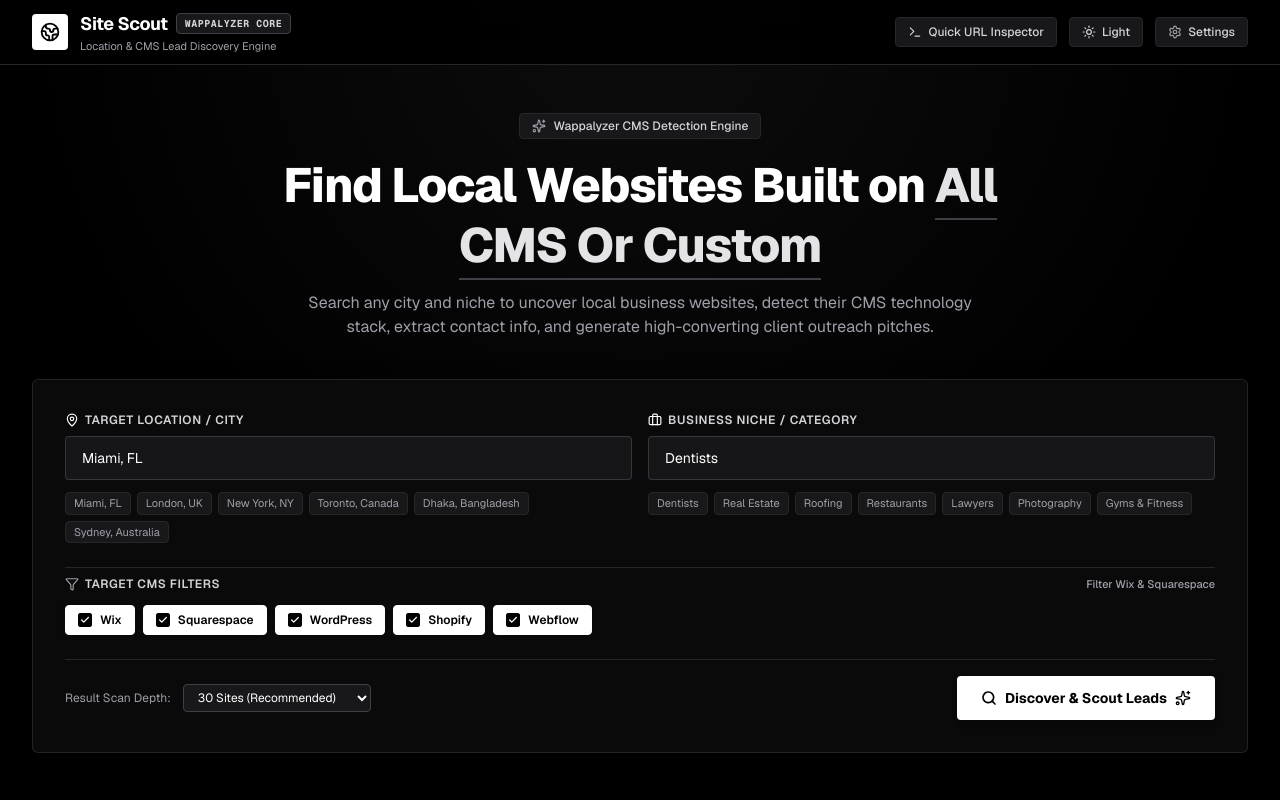
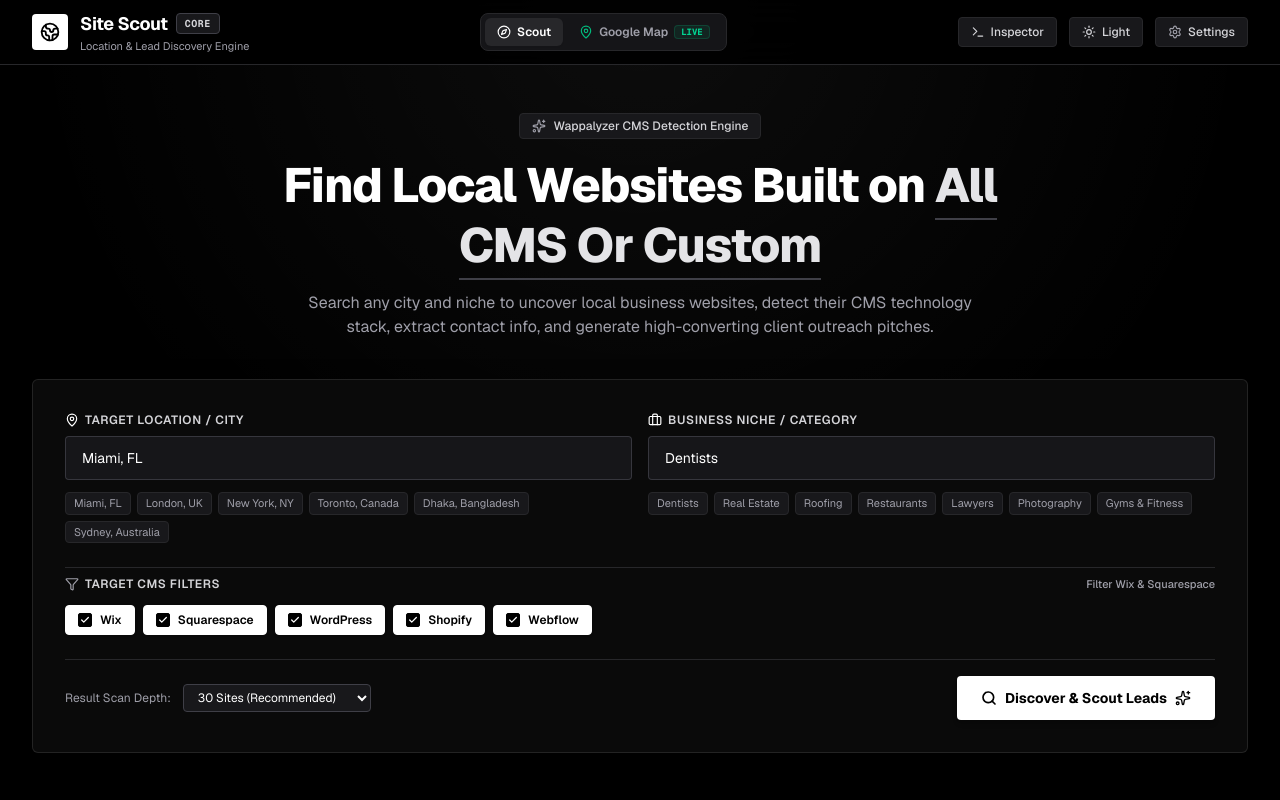
Before and after one commit to Arafat-boss/Site-Scout-Tool, a Next.js app: page / in a window 1280 px wide. Shown: the top 800 px of the page. Built offline with nearby package versions, Linux system fonts and the light colour scheme.

Commit message:
feat(nav): add Google Map navigation tab to navbar header

```diff
--- a/components/SearchHeader.tsx
+++ b/components/SearchHeader.tsx
@@ -1,28 +1,32 @@
 "use client";
 
 import React from "react";
-import { Globe2, Settings, Terminal, Sun, Moon } from "lucide-react";
+import Link from "next/link";
+import { usePathname } from "next/navigation";
+import { Globe2, Settings, Terminal, Sun, Moon, MapPin, Compass } from "lucide-react";
 import { useTheme } from "@/components/ThemeProvider";
 
 interface SearchHeaderProps {
-  onOpenSettings: () => void;
-  onToggleQuickInspect: () => void;
-  showQuickInspect: boolean;
+  onOpenSettings?: () => void;
+  onToggleQuickInspect?: () => void;
+  showQuickInspect?: boolean;
 }
 
 export const SearchHeader: React.FC<SearchHeaderProps> = ({
   onOpenSettings,
   onToggleQuickInspect,
-  showQuickInspect,
+  showQuickInspect = false,
 }) => {
   const { theme, toggleTheme } = useTheme();
+  const pathname = usePathname();
 
   return (
     <header className="w-full border-b border-zinc-200 dark:border-zinc-800 bg-white/80 dark:bg-black/90 backdrop-blur-xl sticky top-0 z-40 transition-colors duration-200">
-      <div className="max-w-7xl mx-auto px-4 sm:px-6 lg:px-8 h-16 flex items-center justify-between">
-        {/* Brand Logo */}
+      <div className="max-w-7xl mx-auto px-4 sm:px-6 lg:px-8 h-16 flex items-center justify-between gap-4">
+        {/* Brand Logo & Tagline */}
         <div className="flex items-center gap-3">
-          <div className="h-9 w-9 rounded bg-black dark:bg-white text-white dark:text-black flex items-center justify-center shadow-sm">
+          <Link href="/" className="flex items-center gap-3 group">
+            <div className="h-9 w-9 rounded bg-black dark:bg-white text-white dark:text-black flex items-center justify-center shadow-sm group-hover:scale-105 transition-transform">
               <Globe2 className="w-5 h-5 stroke-[2.2]" />
             </div>
             <div>
@@ -31,18 +35,50 @@
                   Site Scout
                 </span>
                 <span className="text-[10px] uppercase font-mono font-bold tracking-wider px-2 py-0.5 rounded-sm bg-zinc-100 dark:bg-zinc-900 text-zinc-700 dark:text-zinc-300 border border-zinc-300 dark:border-zinc-700">
-                Wappalyzer Core
+                  Core
                 </span>
               </div>
               <p className="text-[11px] text-zinc-500 dark:text-zinc-400 hidden sm:block">
-              Location & CMS Lead Discovery Engine
+                Location & Lead Discovery Engine
               </p>
             </div>
+          </Link>
         </div>
+
+        {/* Central Navigation: Scout vs Map */}
+        <nav className="flex items-center gap-1 bg-zinc-100 dark:bg-zinc-900/90 p-1 rounded-lg border border-zinc-200 dark:border-zinc-800">
+          <Link
+            href="/"
+            className={`flex items-center gap-1.5 px-3 py-1.5 text-xs font-semibold rounded-md transition-all ${
+              pathname === "/"
+                ? "bg-white dark:bg-zinc-800 text-zinc-900 dark:text-white shadow-xs"
+                : "text-zinc-600 dark:text-zinc-400 hover:text-zinc-900 dark:hover:text-white"
+            }`}
+          >
+            <Compass className="w-3.5 h-3.5" />
+            <span>Scout</span>
+          </Link>
+
+          <Link
+            href="/map"
+            className={`flex items-center gap-1.5 px-3 py-1.5 text-xs font-semibold rounded-md transition-all ${
+              pathname?.startsWith("/map")
+                ? "bg-white dark:bg-zinc-800 text-zinc-900 dark:text-white shadow-xs"
+                : "text-zinc-600 dark:text-zinc-400 hover:text-zinc-900 dark:hover:text-white"
+            }`}
+          >
+            <MapPin className="w-3.5 h-3.5 text-emerald-500" />
+            <span>Google Map</span>
+            <span className="text-[9px] font-mono px-1.5 py-0.2 rounded bg-emerald-500/10 text-emerald-600 dark:text-emerald-400 border border-emerald-500/20 font-bold hidden sm:inline">
+              LIVE
+            </span>
+          </Link>
+        </nav>
 
         {/* Action Buttons */}
         <div className="flex items-center gap-2 sm:gap-3">
-          {/* Quick URL Inspector Toggle */}
+          {/* Quick URL Inspector Toggle (Optional) */}
+          {onToggleQuickInspect && (
             <button
               onClick={onToggleQuickInspect}
               className={`flex items-center gap-1.5 px-3 py-1.5 text-xs font-medium rounded transition-all border cursor-pointer ${
@@ -52,9 +88,9 @@
               }`}
             >
               <Terminal className="w-3.5 h-3.5" />
-            <span className="hidden sm:inline">Quick URL Inspector</span>
-            <span className="sm:hidden">Inspect</span>
+              <span className="hidden sm:inline">Inspector</span>
             </button>
+          )}
 
           {/* Light / Dark Mode Toggle Button */}
           <button
@@ -77,6 +113,7 @@
           </button>
 
           {/* Settings Button */}
+          {onOpenSettings && (
             <button
               onClick={onOpenSettings}
               className="flex items-center gap-1.5 px-3 py-1.5 text-xs font-medium rounded bg-zinc-100 dark:bg-zinc-900 text-zinc-700 dark:text-zinc-300 border border-zinc-200 dark:border-zinc-800 hover:bg-zinc-200 dark:hover:bg-zinc-800 hover:text-black dark:hover:text-white transition-all cursor-pointer"
@@ -85,6 +122,7 @@
               <Settings className="w-3.5 h-3.5 text-zinc-500 dark:text-zinc-400" />
               <span className="hidden sm:inline">Settings</span>
             </button>
+          )}
         </div>
       </div>
     </header>
```
Lines whose indentation alone changed are shown as unchanged.
